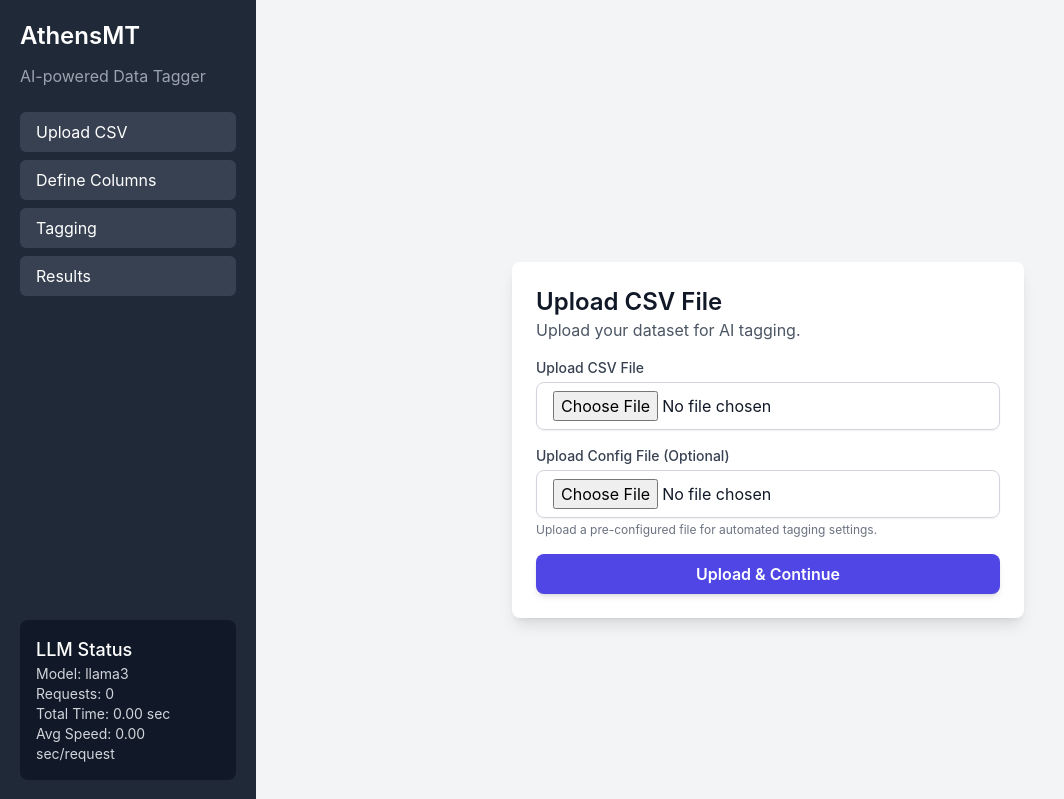
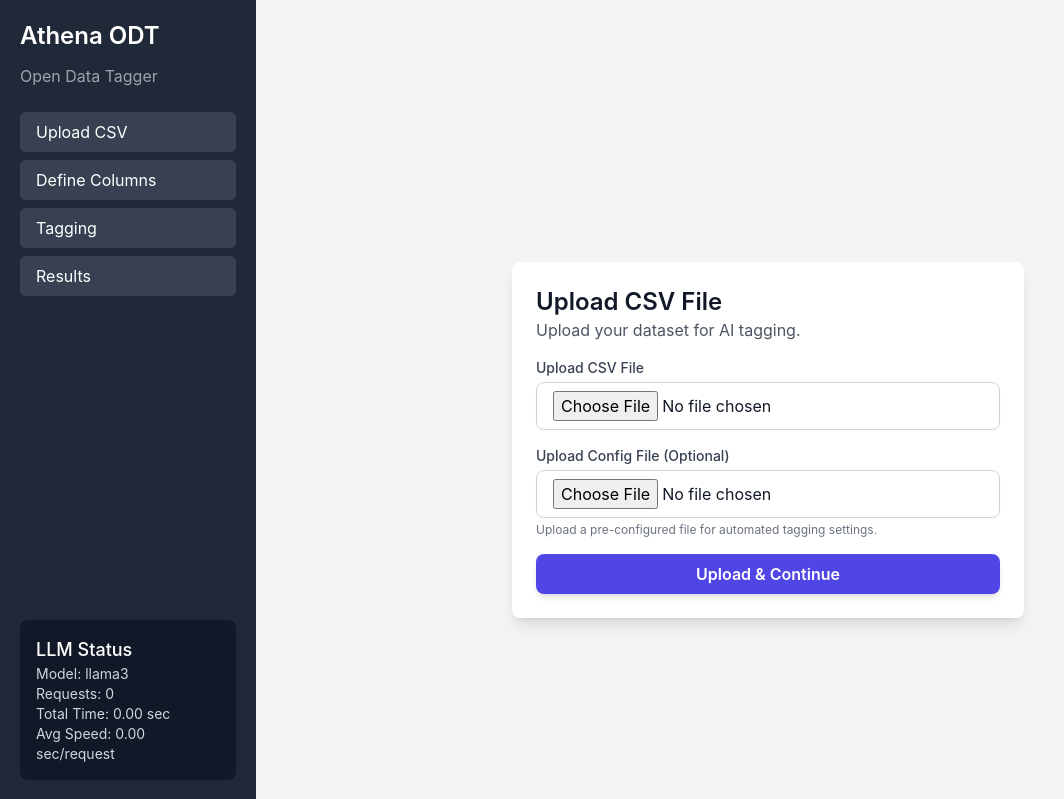
Before and after one commit to ictashik/OpenDataTagger, a Django app: page / in a window 1280 px wide. Shown: the top 799 px of the page, without its empty margins (0-1064 px from the left). Run offline with Django 5.2, Linux system fonts and the light colour scheme; some libraries are stand-ins or nearby versions.

Commit message:
Change Name

```diff
--- a/AthensMT/tagger_app/templates/base.html
+++ b/AthensMT/tagger_app/templates/base.html
@@ -3,7 +3,7 @@
 <head>
     <meta charset="UTF-8">
     <meta name="viewport" content="width=device-width, initial-scale=1.0">
-    <title>AthensMT - AI Tagger</title>
+    <title>ODT</title>
 
     <!-- Tailwind CSS (shadcn-like UI) -->
     <script src="https://cdn.tailwindcss.com"></script>
@@ -24,8 +24,8 @@
     <!-- Sidebar -->
     <div class="fixed w-64 h-screen bg-gray-800 text-white p-5 flex flex-col justify-between">
         <div>
-            <h1 class="text-2xl font-semibold mb-3">AthensMT</h1>
-            <p class="text-gray-400">AI-powered Data Tagger</p>
+            <h1 class="text-2xl font-semibold mb-3">Athena ODT</h1>
+            <p class="text-gray-400">Open Data Tagger</p>
             <nav class="mt-6 space-y-2">
                 <a href="/" class="block px-4 py-2 rounded-md bg-gray-700 hover:bg-gray-600">Upload CSV</a>
                 <a href="/define-columns/" class="block px-4 py-2 rounded-md bg-gray-700 hover:bg-gray-600">Define Columns</a>
@@ -38,6 +38,7 @@
         <div class="p-4 bg-gray-900 rounded-lg text-gray-300">
             <h5 class="text-lg font-medium text-white">LLM Status</h5>
             <p class="text-sm">Model: <span id="llm-model">N/A</span></p>
+            <!-- <p class="text-sm">Server: <span id="llm-server">Athens [10.20.110.114]</span></p> -->
             <p class="text-sm">Requests: <span id="llm-requests">0</span></p>
             <p class="text-sm">Total Time: <span id="llm-total-time">0 sec</span></p>
             <p class="text-sm">Avg Speed: <span id="llm-speed">0 sec/request</span></p>
```
